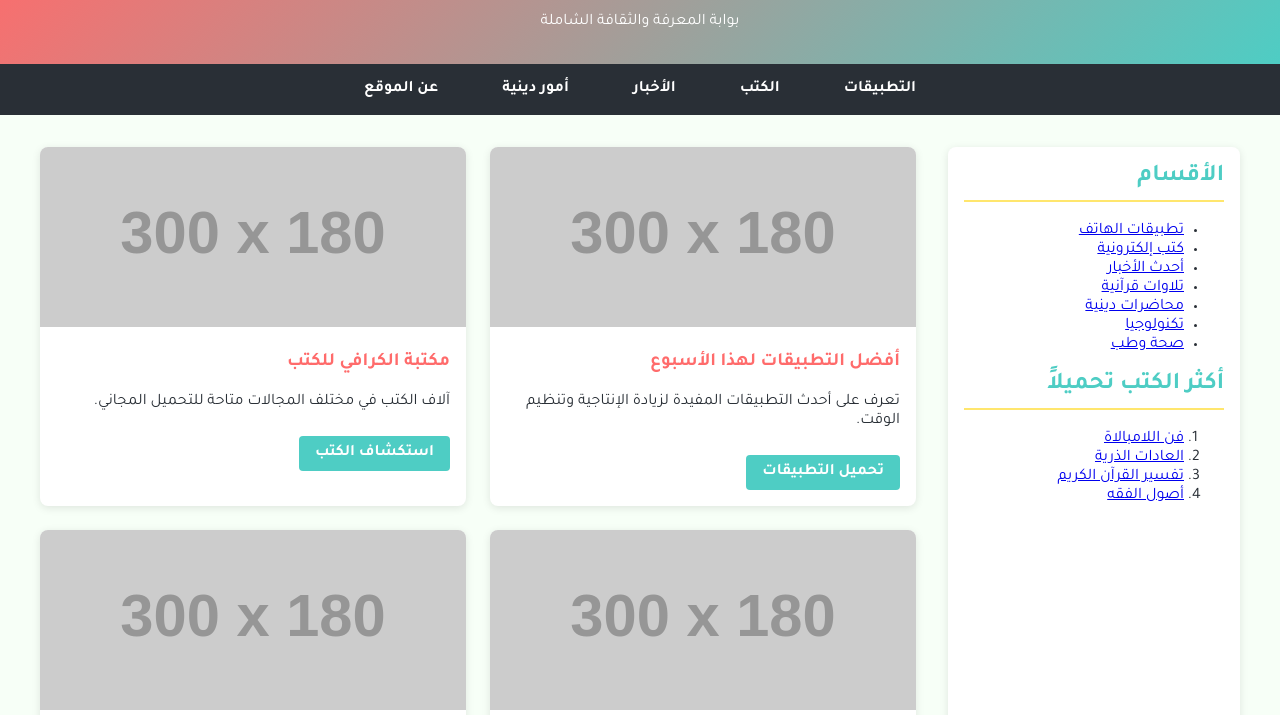
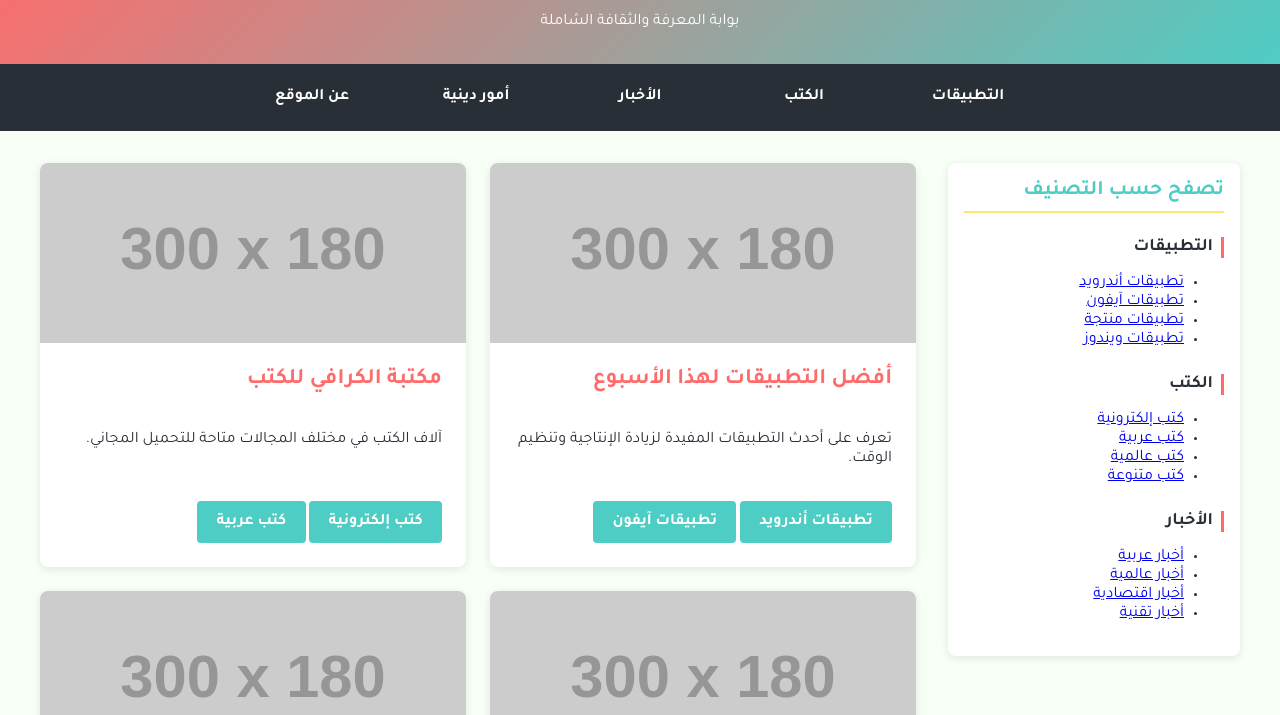
Before and after one commit to tgfhfb/index.html, a plain HTML site: page index.html in a window 1280 px wide. Shown: the part 67-782 px from the top of the page. Drawn offline with Linux system fonts and the light colour scheme; placeholder pictures from the web are drawn by us.

Commit message:
Update index.html

```diff
--- a/index.html
+++ b/index.html
@@ -46,6 +46,7 @@
             list-style: none;
             padding: 0;
             margin: 0;
+            flex-wrap: wrap;
         }
 
         nav li {
@@ -59,11 +60,15 @@
             padding: 0.5rem 1rem;
             border-radius: 4px;
             transition: all 0.3s;
+            display: inline-block;
+            min-width: 100px;
+            text-align: center;
         }
 
         nav a:hover {
             background-color: var(--accent);
             color: var(--dark);
+            transform: scale(1.05);
         }
 
         .container {
@@ -80,6 +85,9 @@
             border-radius: 8px;
             padding: 1rem;
             box-shadow: 0 2px 8px rgba(0,0,0,0.1);
+            position: sticky;
+            top: 20px;
+            height: fit-content;
         }
 
         .main-content {
@@ -93,11 +101,14 @@
             border-radius: 8px;
             overflow: hidden;
             box-shadow: 0 2px 8px rgba(0,0,0,0.1);
-            transition: transform 0.3s;
+            transition: all 0.3s;
+            display: flex;
+            flex-direction: column;
         }
 
         .card:hover {
             transform: translateY(-5px);
+            box-shadow: 0 8px 16px rgba(0,0,0,0.15);
         }
 
         .card img {
@@ -107,28 +118,38 @@
         }
 
         .card-content {
-            padding: 1rem;
+            padding: 1.5rem;
+            flex-grow: 1;
+            display: flex;
+            flex-direction: column;
         }
 
         .card h3 {
             margin-top: 0;
             color: var(--primary);
+            font-size: 1.4rem;
+        }
+
+        .card p {
+            flex-grow: 1;
         }
 
         .btn {
             display: inline-block;
             background-color: var(--secondary);
             color: white;
-            padding: 0.5rem 1rem;
+            padding: 0.7rem 1.2rem;
             border-radius: 4px;
             text-decoration: none;
             font-weight: bold;
-            margin-top: 0.5rem;
+            margin-top: 1rem;
             transition: all 0.3s;
+            text-align: center;
         }
 
         .btn:hover {
             background-color: var(--primary);
+            transform: translateY(-2px);
         }
 
         footer {
@@ -144,6 +165,19 @@
             border-bottom: 2px solid var(--accent);
             padding-bottom: 0.5rem;
             margin-top: 0;
+            font-size: 1.3rem;
+        }
+
+        .subcategory {
+            margin-top: 1.5rem;
+        }
+
+        .subcategory-title {
+            color: var(--dark);
+            font-size: 1.1rem;
+            margin-bottom: 0.5rem;
+            padding-right: 0.5rem;
+            border-right: 3px solid var(--primary);
         }
 
         @media (max-width: 768px) {
@@ -158,6 +192,13 @@
 
             nav li {
                 margin: 0.5rem 0;
+                width: 100%;
+            }
+
+            nav a {
+                display: block;
+                width: 100%;
+                box-sizing: border-box;
             }
         }
     </style>
@@ -171,88 +212,125 @@
 
     <nav>
         <ul>
-            <li><a href="https://play.google.com/store" target="_blank">التطبيقات</a></li>
-            <li><a href="https://www.pdfdrive.com/" target="_blank">الكتب</a></li>
-            <li><a href="https://www.aljazeera.net/" target="_blank">الأخبار</a></li>
-            <li><a href="https://islamweb.net/" target="_blank">أمور دينية</a></li>
+            <li><a href="#apps">التطبيقات</a></li>
+            <li><a href="#books">الكتب</a></li>
+            <li><a href="#news">الأخبار</a></li>
+            <li><a href="#religion">أمور دينية</a></li>
             <li><a href="#about">عن الموقع</a></li>
         </ul>
     </nav>
 
     <div class="container">
         <aside class="sidebar">
-            <h2 class="section-title">الأقسام</h2>
-            <ul>
-                <li><a href="https://apkpure.com/" target="_blank">تطبيقات الهاتف</a></li>
-                <li><a href="https://www.noorsa.net/" target="_blank">كتب إلكترونية</a></li>
-                <li><a href="https://www.bbc.com/arabic" target="_blank">أحدث الأخبار</a></li>
-                <li><a href="https://quran.ksu.edu.sa/" target="_blank">تلاوات قرآنية</a></li>
-                <li><a href="https://ar.islamway.net/" target="_blank">محاضرات دينية</a></li>
-                <li><a href="https://www.tech-wd.com/" target="_blank">تكنولوجيا</a></li>
-                <li><a href="https://www.webteb.com/" target="_blank">صحة وطب</a></li>
-            </ul>
+            <h2 class="section-title">تصفح حسب التصنيف</h2>
 
-            <h2 class="section-title">أكثر الكتب تحميلاً</h2>
-            <ol>
-                <li><a href="https://www.pdfdrive.com/the-subtle-art-of-not-giving-a-f-ck-e176041996.html" target="_blank">فن اللامبالاة</a></li>
-                <li><a href="https://www.pdfdrive.com/atomic-habits-e158891092.html" target="_blank">العادات الذرية</a></li>
-                <li><a href="https://www.altafsir.com/" target="_blank">تفسير القرآن الكريم</a></li>
-                <li><a href="https://shamela.ws/book/23569" target="_blank">أصول الفقه</a></li>
-            </ol>
+            <div class="subcategory">
+                <h3 class="subcategory-title">التطبيقات</h3>
+                <ul>
+                    <li><a href="https://play.google.com/store" target="_blank">تطبيقات أندرويد</a></li>
+                    <li><a href="https://www.apple.com/ios/app-store/" target="_blank">تطبيقات آيفون</a></li>
+                    <li><a href="https://apkpure.com/" target="_blank">تطبيقات منتجة</a></li>
+                    <li><a href="https://www.microsoft.com/store/apps" target="_blank">تطبيقات ويندوز</a></li>
+                </ul>
+            </div>
+
+            <div class="subcategory">
+                <h3 class="subcategory-title">الكتب</h3>
+                <ul>
+                    <li><a href="https://www.pdfdrive.com/" target="_blank">كتب إلكترونية</a></li>
+                    <li><a href="https://www.noorsa.net" target="_blank">كتب عربية</a></li>
+                    <li><a href="https://www.goodreads.com/" target="_blank">كتب عالمية</a></li>
+                    <li><a href="https://www.scribd.com/" target="_blank">كتب متنوعة</a></li>
+                </ul>
+            </div>
+
+            <div class="subcategory">
+                <h3 class="subcategory-title">الأخبار</h3>
+                <ul>
+                    <li><a href="https://www.aljazeera.net/" target="_blank">أخبار عربية</a></li>
+                    <li><a href="https://www.bbc.com/arabic" target="_blank">أخبار عالمية</a></li>
+                    <li><a href="https://www.cnbcarabia.com/" target="_blank">أخبار اقتصادية</a></li>
+                    <li><a href="https://www.tech-wd.com/" target="_blank">أخبار تقنية</a></li>
+                </ul>
+            </div>
         </aside>
 
         <main class="main-content">
-            <article class="card">
+            <!-- قسم التطبيقات -->
+            <article class="card" id="apps">
                 <img src="https://via.placeholder.com/300x180/4ECDC4/FFFFFF?text=التطبيقات" alt="التطبيقات">
                 <div class="card-content">
                     <h3>أفضل التطبيقات لهذا الأسبوع</h3>
                     <p>تعرف على أحدث التطبيقات المفيدة لزيادة الإنتاجية وتنظيم الوقت.</p>
-                    <a href="https://www.appsapk.com/best-apps/" class="btn" target="_blank">تحميل التطبيقات</a>
+                    <div class="app-links">
+                        <a href="https://play.google.com/store" class="btn" target="_blank">تطبيقات أندرويد</a>
+                        <a href="https://www.apple.com/ios/app-store/" class="btn" target="_blank">تطبيقات آيفون</a>
+                    </div>
                 </div>
             </article>
 
-            <article class="card">
+            <!-- قسم الكتب -->
+            <article class="card" id="books">
                 <img src="https://via.placeholder.com/300x180/FF6B6B/FFFFFF?text=الكتب" alt="الكتب">
                 <div class="card-content">
                     <h3>مكتبة الكرافي للكتب</h3>
                     <p>آلاف الكتب في مختلف المجالات متاحة للتحميل المجاني.</p>
-                    <a href="https://www.pdfdrive.com/" class="btn" target="_blank">استكشاف الكتب</a>
+                    <div class="book-links">
+                        <a href="https://www.pdfdrive.com/" class="btn" target="_blank">كتب إلكترونية</a>
+                        <a href="https://www.noorsa.net/" class="btn" target="_blank">كتب عربية</a>
+                    </div>
                 </div>
             </article>
 
-            <article class="card">
+            <!-- قسم الأخبار -->
+            <article class="card" id="news">
                 <img src="https://via.placeholder.com/300x180/FFE66D/000000?text=الأخبار" alt="الأخبار">
                 <div class="card-content">
                     <h3>أهم الأخبار اليوم</h3>
                     <p>تغطية شاملة لأهم الأحداث المحلية والعالمية.</p>
-                    <a href="https://www.skynewsarabia.com/" class="btn" target="_blank">قراءة الأخبار</a>
+                    <div class="news-links">
+                        <a href="https://www.aljazeera.net/" class="btn" target="_blank">أخبار عربية</a>
+                        <a href="https://www.bbc.com/arabic" class="btn" target="_blank">أخبار عالمية</a>
+                    </div>
                 </div>
             </article>
 
-            <article class="card">
+            <!-- قسم الأمور الدينية -->
+            <article class="card" id="religion">
                 <img src="https://via.placeholder.com/300x180/292F36/FFFFFF?text=أمور+دينية" alt="أمور دينية">
                 <div class="card-content">
                     <h3>باقة دينية متنوعة</h3>
                     <p>فتاوى، دروس، محاضرات، وتلاوات قرآنية بصوت أشهر القراء.</p>
-                    <a href="https://ar.islamway.net/" class="btn" target="_blank">الدخول للقسم</a>
+                    <div class="religion-links">
+                        <a href="https://quran.ksu.edu.sa/" class="btn" target="_blank">تلاوات قرآنية</a>
+                        <a href="https://ar.islamway.net/" class="btn" target="_blank">محاضرات دينية</a>
+                    </div>
                 </div>
             </article>
 
+            <!-- قسم التقنية -->
             <article class="card">
                 <img src="https://via.placeholder.com/300x180/4ECDC4/FFFFFF?text=التكنولوجيا" alt="التكنولوجيا">
                 <div class="card-content">
                     <h3>أحدث التقنيات</h3>
                     <p>آخر المستجدات في عالم التكنولوجيا والذكاء الاصطناعي.</p>
-                    <a href="https://www.tech-wd.com/" class="btn" target="_blank">قراءة المزيد</a>
+                    <div class="tech-links">
+                        <a href="https://www.tech-wd.com/" class="btn" target="_blank">أخبار تقنية</a>
+                        <a href="https://www.engadget.com/" class="btn" target="_blank">مراجعات أجهزة</a>
+                    </div>
                 </div>
             </article>
 
+            <!-- قسم الصحة -->
             <article class="card">
                 <img src="https://via.placeholder.com/300x180/FF6B6B/FFFFFF?text=الصحة" alt="الصحة">
                 <div class="card-content">
                     <h3>نصائح صحية</h3>
                     <p>مقالات ونصائح طبية لتعزيز الصحة والوقاية من الأمراض.</p>
-                    <a href="https://www.webteb.com/" class="btn" target="_blank">استكشف القسم</a>
+                    <div class="health-links">
+                        <a href="https://www.webteb.com/" class="btn" target="_blank">مقالات طبية</a>
+                        <a href="https://www.altibbi.com/" class="btn" target="_blank">استشارات طبية</a>
+                    </div>
                 </div>
             </article>
         </main>
```
